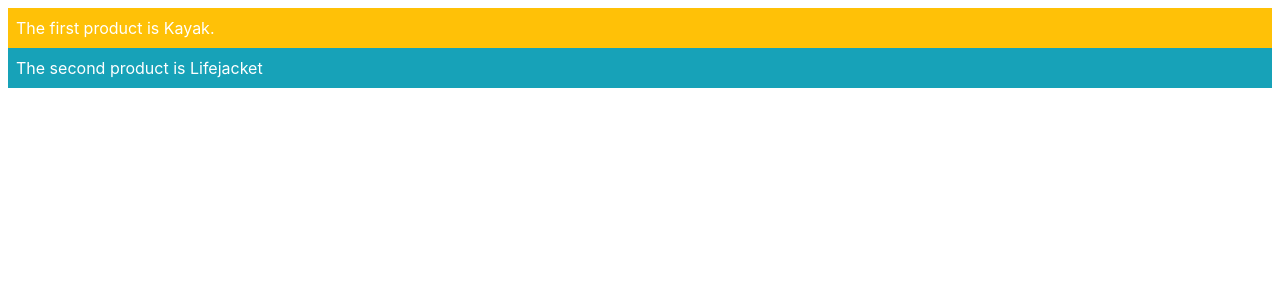
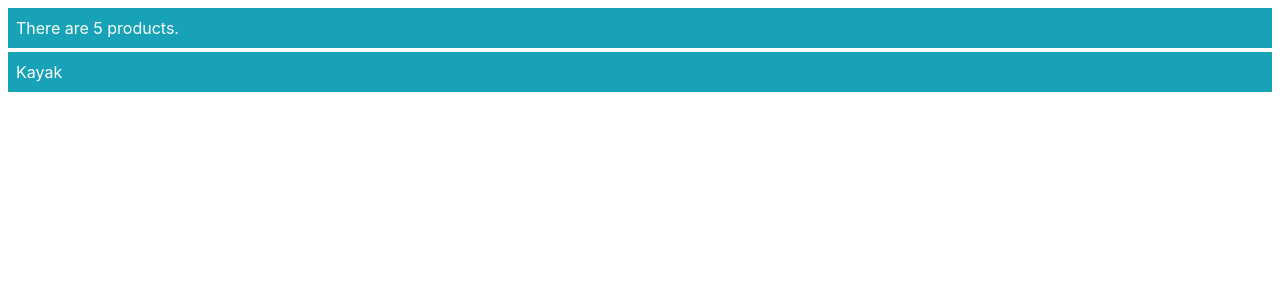
Before and after one commit to nbelob/example1, an Angular app: page / in a window 1280 px wide. Shown: the top 300 px of the page. Built offline with nearby package versions, Linux system fonts and the light colour scheme.

Commit message:
Using the Built-in Directives

```diff
--- a/src/app/component.ts
+++ b/src/app/component.ts
@@ -15,8 +15,14 @@ export class ProductComponent {
   getProductByPosition(position: number): Product {
     return this.model.getProducts()[position];
   }
-  getClassesByPosition(position: number): string {
-    let product = this.getProductByPosition(position);
-    return 'p-2 ' + (product.price < 50 ? 'bg-info' : 'bg-warning');
+  getProduct(key: number): Product {
+    return this.model.getProduct(key);
   }
+  getProducts(): Product[] {
+    return this.model.getProducts();
+  }
+  getProductCount(): number {
+    return this.getProducts().length;
+  }
+  targetName: string = "Kayak";
 }
--- a/src/app/template.html
+++ b/src/app/template.html
@@ -1,8 +1,12 @@
 <div class="text-white m-2">
-  <div [ngClass]="getClassesByPosition(0)">
-    The first product is {{getProductByPosition(0).name}}.
+  <div class="bg-info p-2">
+    There are {{getProductCount()}} products.
   </div>
-  <div [ngClass]="getClassesByPosition(1)">
-    The second product is {{getProductByPosition(1).name}}
+
+  <div class="bg-info p-2 mt-1" [ngSwitch]="getProduct(1).name">
+    <span *ngSwitchCase="targetName">Kayak</span>
+    <span *ngSwitchCase="'Lifejacket'">Lifejacket</span>
+    <span *ngSwitchDefault>Other Product</span>
   </div>
+
 </div>
```
